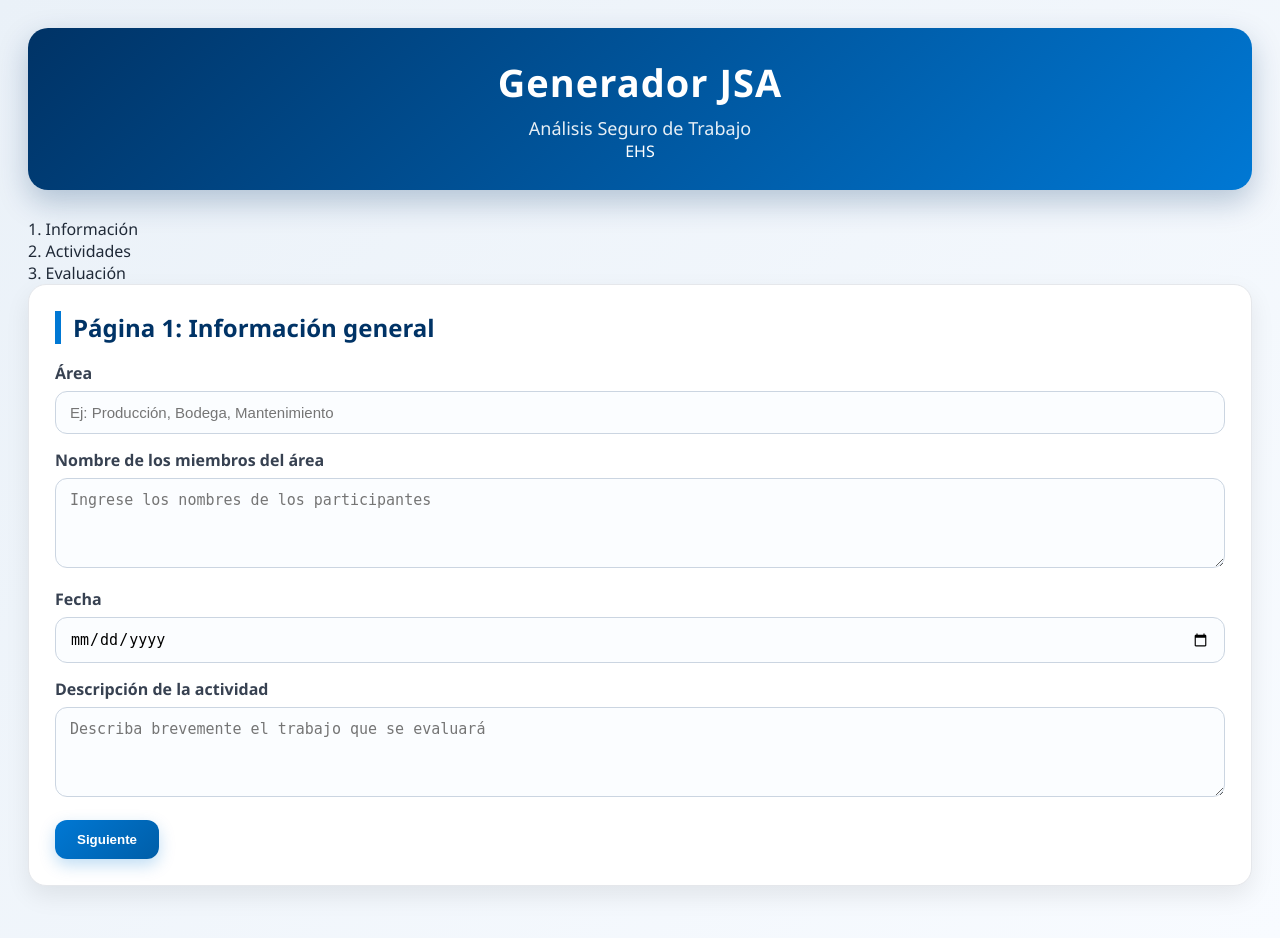
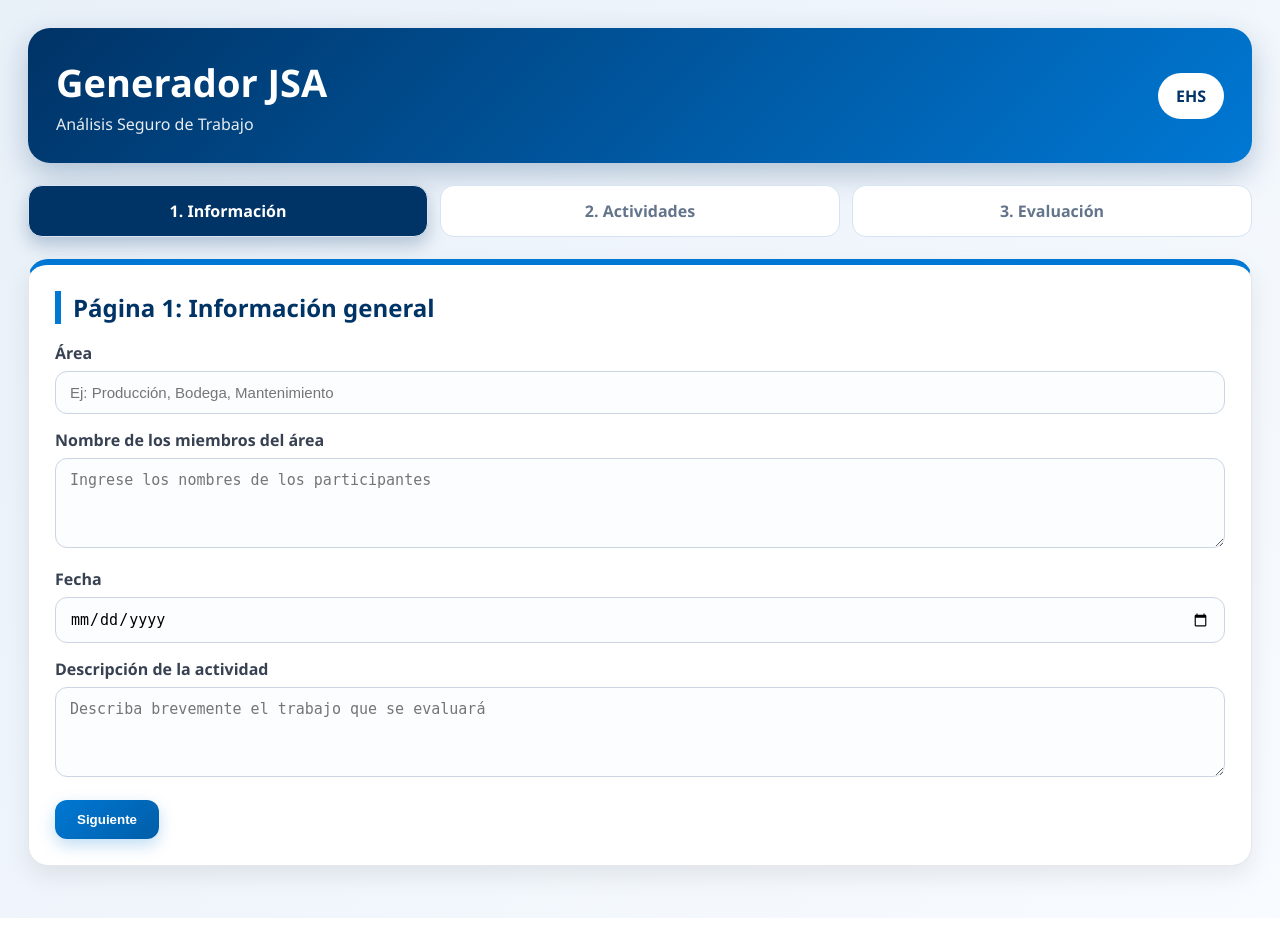
Before and after one commit to steff-1804/jsa-ehs, a Flask app: page / in a window 1280 px wide. Run offline with Flask 3, Linux system fonts and the light colour scheme.

Commit message:
Update style.css

```diff
--- a/static/style.css
+++ b/static/style.css
@@ -6,12 +6,12 @@
 
 body{
     font-family:"Segoe UI", Arial, sans-serif;
-    background:linear-gradient(135deg,#eaf1f8,#f8fbff);
+    background:linear-gradient(135deg,#e8f0f8,#f8fbff);
     color:#1f2937;
 }
 
 .app{
-    max-width:1450px;
+    max-width:1500px;
     margin:auto;
     padding:28px;
 }
@@ -20,21 +20,52 @@ body{
     background:linear-gradient(135deg,#003366,#0078d4);
     color:white;
     padding:28px;
-    border-radius:20px;
-    text-align:center;
-    margin-bottom:28px;
+    border-radius:22px;
+    margin-bottom:22px;
+    display:flex;
+    justify-content:space-between;
+    align-items:center;
     box-shadow:0 12px 30px rgba(0,51,102,.25);
 }
 
 .header h1{
     font-size:38px;
-    letter-spacing:1px;
 }
 
 .header p{
-    margin-top:8px;
     opacity:.9;
-    font-size:18px;
+    margin-top:5px;
+}
+
+.tag{
+    background:white;
+    color:#003366;
+    padding:12px 18px;
+    border-radius:999px;
+    font-weight:900;
+}
+
+.steps{
+    display:grid;
+    grid-template-columns:repeat(3,1fr);
+    gap:12px;
+    margin-bottom:22px;
+}
+
+.step{
+    background:white;
+    border:1px solid #d7e3f2;
+    padding:14px;
+    border-radius:14px;
+    text-align:center;
+    font-weight:900;
+    color:#64748b;
+}
+
+.active-step{
+    background:#003366;
+    color:white;
+    box-shadow:0 8px 18px rgba(0,51,102,.25);
 }
 
 .page-step{
@@ -53,11 +84,23 @@ body{
 
 .card{
     background:white;
-    border-radius:18px;
     padding:26px;
+    border-radius:20px;
     margin-bottom:24px;
     box-shadow:0 10px 25px rgba(0,0,0,.08);
     border:1px solid #e5e7eb;
+}
+
+.hero-card{
+    border-top:6px solid #0078d4;
+}
+
+.subcard{
+    background:#f4f9ff;
+    padding:18px;
+    border-radius:16px;
+    margin-top:18px;
+    border:1px solid #d6e9ff;
 }
 
 .card h2,
@@ -68,19 +111,11 @@ body{
     padding-left:12px;
 }
 
-.subcard{
-    background:#f4f9ff;
-    border:1px solid #d6e9ff;
-    border-radius:14px;
-    padding:18px;
-    margin-top:18px;
-}
-
 label{
     display:block;
     margin-top:15px;
     margin-bottom:7px;
-    font-weight:700;
+    font-weight:800;
     color:#374151;
 }
 
@@ -119,24 +158,25 @@ button{
     cursor:pointer;
     margin-top:18px;
     margin-right:8px;
-    font-weight:800;
+    font-weight:900;
     box-shadow:0 6px 16px rgba(0,120,212,.25);
 }
 
 button:hover{
     transform:translateY(-1px);
-    box-shadow:0 8px 20px rgba(0,120,212,.35);
+}
+
+.secondary{
+    background:linear-gradient(135deg,#64748b,#475569);
 }
 
 .danger{
     background:linear-gradient(135deg,#ef4444,#b91c1c);
-    box-shadow:0 6px 16px rgba(239,68,68,.25);
 }
 
 .small{
     padding:7px 12px;
     font-size:12px;
-    border-radius:9px;
 }
 
 .activity-item{
```
Also changed, not shown: other parts of static/style.css (+113 -51 lines).
